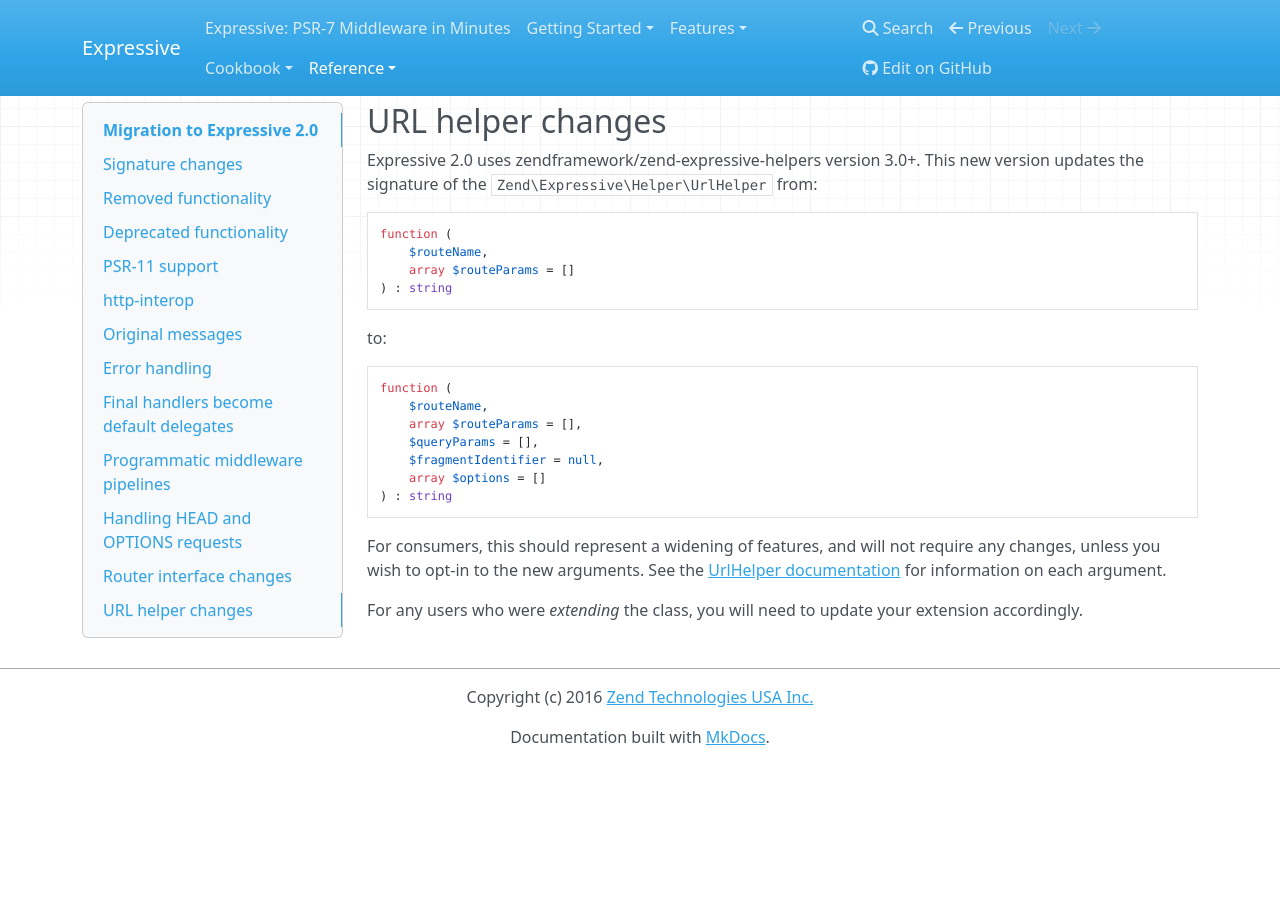
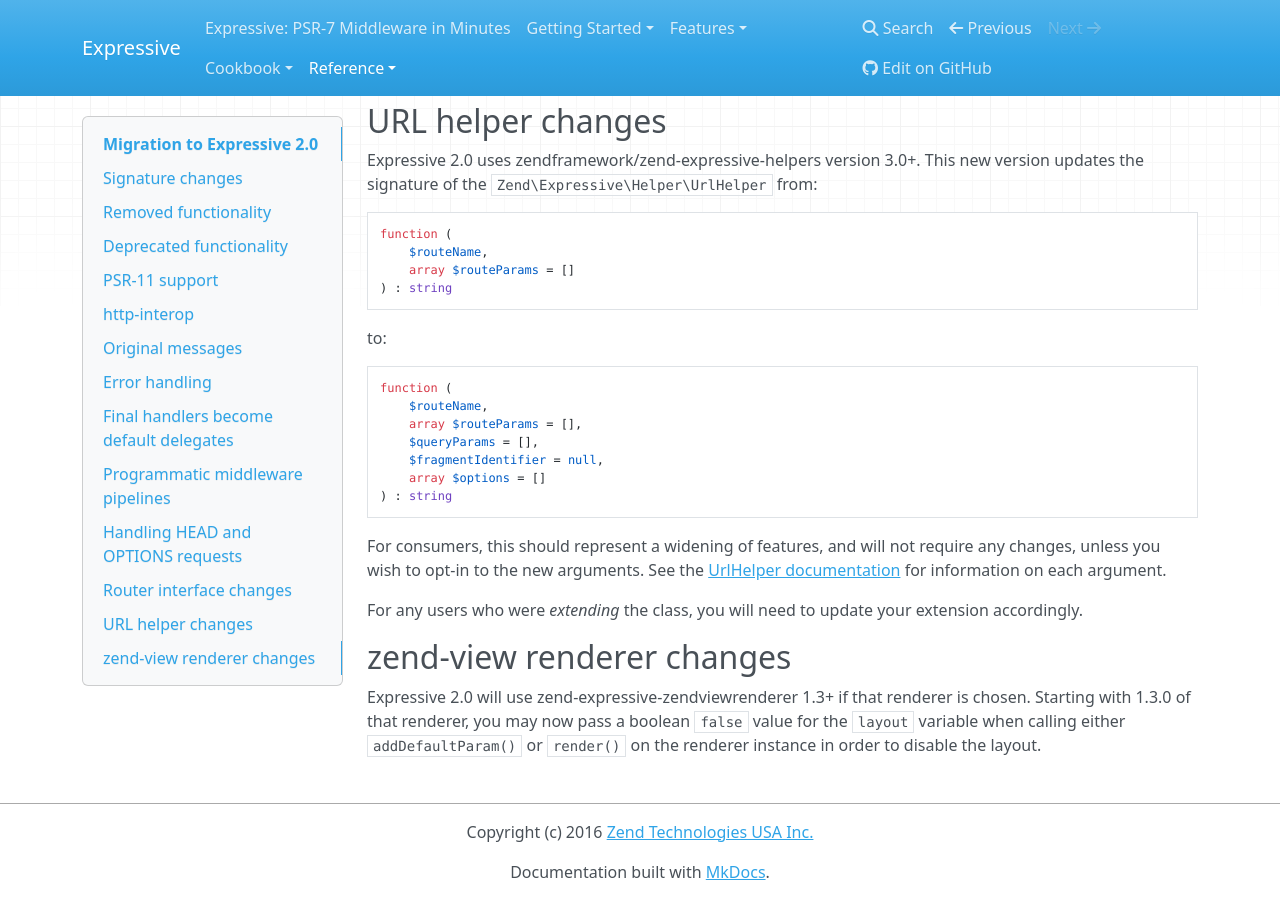
Before and after one commit to zendframework/zend-expressive, an MkDocs documentation site: the page built from doc/book/reference/migration/to-v2.md, in a window 1280 px wide and 900 px high, scrolled down 13917 px. Built offline with MkDocs 1.6.1, drawn with Linux system fonts in a browser that asks for light colours; nearby versions of some CDN libraries; old or Windows-style settings are respelled for this version of MkDocs; before the commit the page ends 14682 px from its top, so only the background shows below that.

Commit message:
Documented zend-expressive-zendviewrenderer changes

```diff
--- a/doc/book/reference/migration/to-v2.md
+++ b/doc/book/reference/migration/to-v2.md
@@ -793,3 +793,10 @@
 
 For any users who were _extending_ the class, you will need to update your
 extension accordingly.
+
+## zend-view renderer changes
+
+Expressive 2.0 will use zend-expressive-zendviewrenderer 1.3+ if that renderer
+is chosen. Starting with 1.3.0 of that renderer, you may now pass a boolean
+`false` value for the `layout` variable when calling either `addDefaultParam()`
+or `render()` on the renderer instance in order to disable the layout.
```
Also changed, not shown: doc/book/features/template/zend-view.md (+4 -0 lines).
